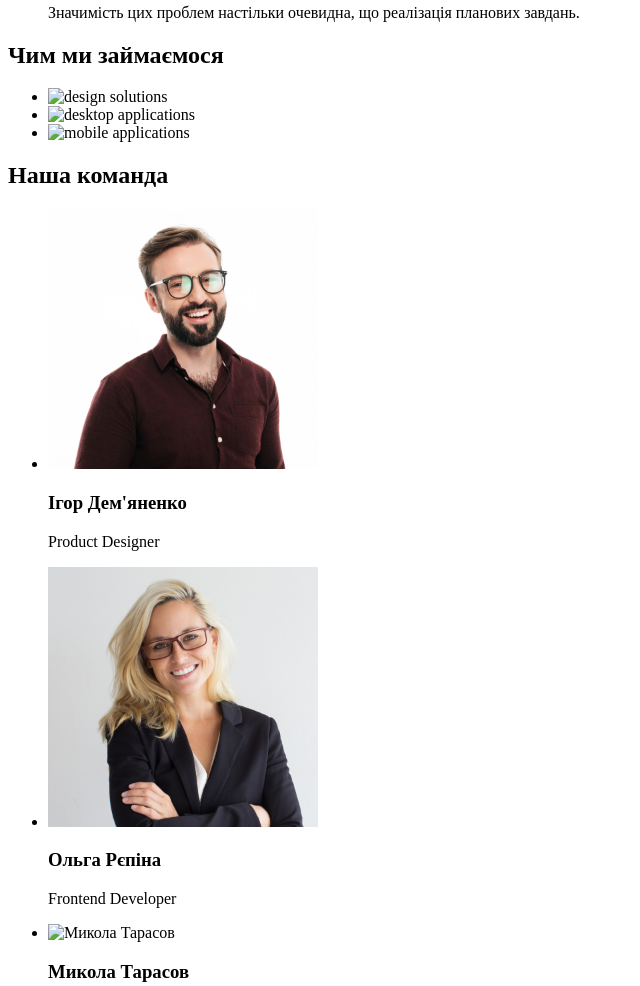
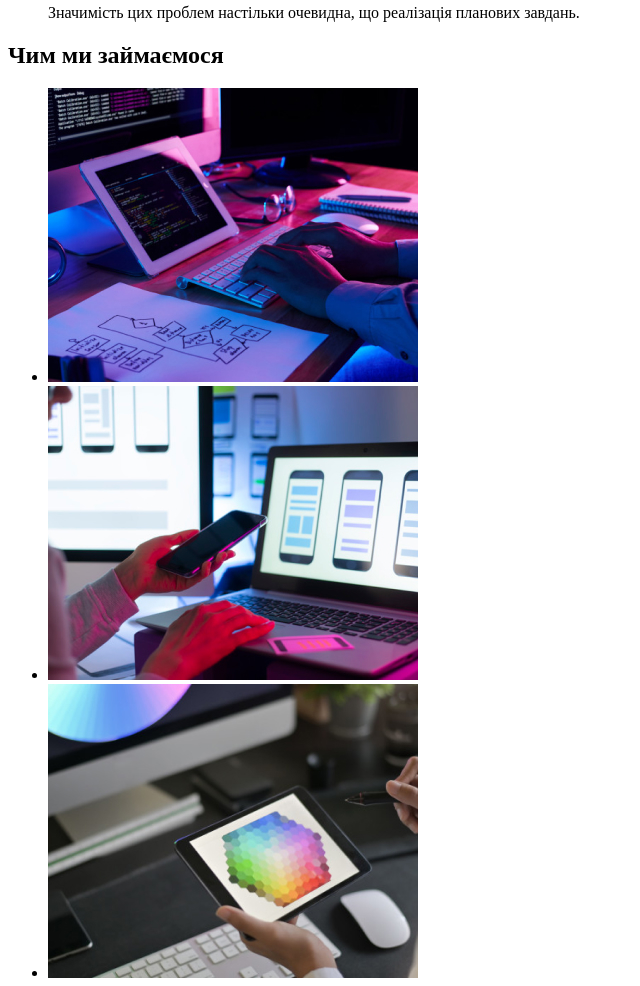
Before and after one commit to Mykhaylo33/goit-markup-hw-01, a plain HTML site: page index.html in a window 1280 px wide. Shown: the part 580-1566 px from the top of the page, without its empty margins (0-640 px from the left). Drawn offline with Linux system fonts and the light colour scheme.

Commit message:
Відредагував посилання img

```diff
--- a/index.html
+++ b/index.html
@@ -52,9 +52,9 @@
         <section>
             <h2>Чим ми займаємося</h2>
             <ul>
-                <li><img src="./images/design-solutions.jpg" alt="design solutions" width="370"></li>
-                <li><img src="./images/desktop-applications.jpg" alt="desktop applications" width="370"></li>
-                <li><img src="./images/mobile-applications.jpg" alt="mobile applications" width="370"></li>
+                <li><img src="./images/design solutions.jpg" alt="design solutions" width="370"></li>
+                <li><img src="./goit-markup-hw-01/images/desktop applications.jpg" alt="desktop applications" width="370"></li>
+                <li><img src="./images/mobile applications.jpg" alt="mobile applications" width="370"></li>
             </ul>
         </section>
         <section>
@@ -71,7 +71,7 @@
                     <p>Frontend Developer</p>
                 </li>
                 <li>
-                    <img src="./Микола Тарасов.jpg" alt="Микола Тарасов" width="270">
+                    <img src="./images/Микола Тарасов.jpg" alt="Микола Тарасов" width="270">
                     <h3>Микола Тарасов</h3>
                     <p>Marketing</p>
                 </li>
```
